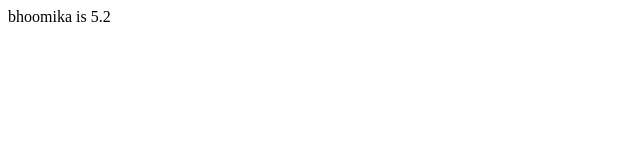
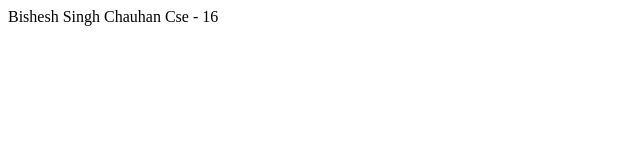
Before and after one commit to bisheshsinghchauhan/CSE-16-bishesh066-, a plain HTML site: page indexx.html in a window 1280 px wide. Shown: the whole page, without its empty margins (0-640 px from the left). Drawn offline with Linux system fonts and the light colour scheme.

Commit message:
first commit

```diff
--- a/indexx.html
+++ b/indexx.html
@@ -6,6 +6,7 @@
     <title>Document</title>
 </head>
 <body>
-    bhoomika is 5.2
+    Bishesh Singh Chauhan
+    Cse - 16
 </body>
 </html>
```
